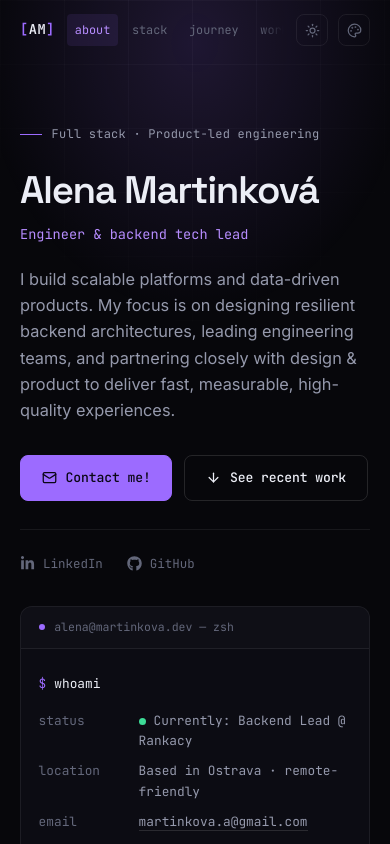
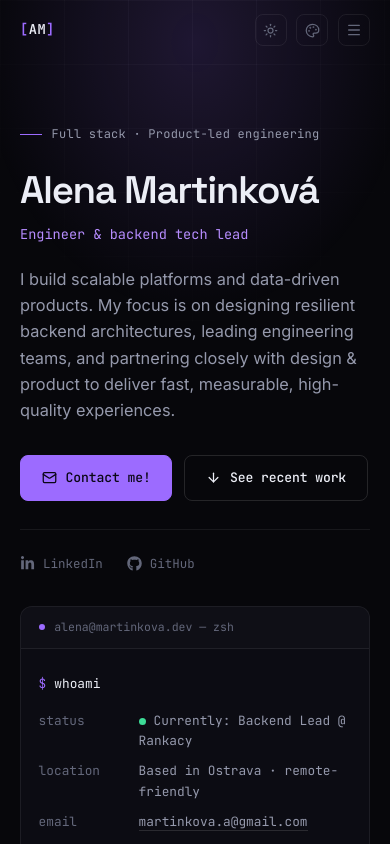
Before and after one commit to alenamartinkova/portfolio, a React (Vite) app: page / in a window 390 px wide. Shown: the top 844 px of the page. Built offline with nearby package versions, Linux system fonts and the light colour scheme.

Commit message:
Hamburger nav

```diff
--- a/src/components/Nav.css
+++ b/src/components/Nav.css
@@ -89,6 +89,68 @@
   white-space: nowrap;
 }
 
+.nav__burger {
+  display: none;
+  place-items: center;
+  width: 32px;
+  height: 32px;
+  flex-shrink: 0;
+  border: 1px solid var(--line);
+  border-radius: var(--r-md);
+  color: var(--text-dim);
+  transition: border-color var(--dur) var(--ease), color var(--dur) var(--ease),
+    background-color var(--dur) var(--ease);
+}
+
+.nav__burger svg {
+  width: 16px;
+  height: 16px;
+}
+
+.nav__burger:hover,
+.nav__burger[aria-expanded='true'] {
+  border-color: var(--accent-line);
+  background: var(--accent-soft);
+  color: var(--accent);
+}
+
+.nav__menu {
+  position: absolute;
+  top: 100%;
+  left: 0;
+  right: 0;
+  z-index: 55;
+  padding: 0.6rem var(--gutter) 1rem;
+  background: var(--surface);
+  border-bottom: 1px solid var(--line-mid);
+  box-shadow: 0 18px 40px rgba(0, 0, 0, 0.4);
+}
+
+.nav__menu-link {
+  display: block;
+  padding: 0.7rem 0.5rem;
+  border-bottom: 1px dashed var(--line);
+  font-family: var(--font-mono);
+  font-size: 0.9rem;
+  color: var(--text-muted);
+  transition: color var(--dur) var(--ease);
+}
+
+.nav__menu-link:hover,
+.nav__menu-link.is-active {
+  color: var(--accent-bright);
+}
+
+.nav__menu-status {
+  display: flex;
+  align-items: center;
+  gap: 0.5rem;
+  padding-top: 0.9rem;
+  font-family: var(--font-mono);
+  font-size: 0.72rem;
+  color: var(--text-dim);
+}
+
 .nav__progress {
   position: absolute;
   left: 0;
@@ -106,26 +168,26 @@
   }
 }
 
-/* Keep navigation reachable on phones — scroll the rail, never hide it. */
+/* Below this the five labels no longer fit on one line, so the rail is
+   replaced by a menu rather than being squeezed or scrolled. */
 @media (max-width: 620px) {
   .nav__inner {
     gap: 0.75rem;
   }
 
   .nav__links {
-    overflow-x: auto;
-    scrollbar-width: none;
-    -webkit-overflow-scrolling: touch;
-    mask-image: linear-gradient(90deg, #000 88%, transparent);
-    -webkit-mask-image: linear-gradient(90deg, #000 88%, transparent);
-  }
-
-  .nav__links::-webkit-scrollbar {
     display: none;
   }
 
-  .nav__link {
-    padding: 0.4rem 0.5rem;
-    font-size: 0.74rem;
+  .nav__burger {
+    display: grid;
   }
 }
+
+/* Belt and braces: even if the matchMedia listener never fires, the dropdown
+   can never be left stranded on a viewport that has no burger to close it. */
+@media (min-width: 621px) {
+  .nav__menu {
+    display: none;
+  }
+}
--- a/src/components/Nav.jsx
+++ b/src/components/Nav.jsx
@@ -1,5 +1,6 @@
-import { useEffect, useState } from 'react'
+import { useEffect, useRef, useState } from 'react'
 import './Nav.css'
+import { Menu, X } from 'lucide-react'
 import { useActiveSection, useScrollProgress } from '../hooks'
 import { useT } from '../i18n'
 import ThemeToggle from './ThemeToggle'
@@ -16,11 +17,16 @@ const LINKS = [
 
 const ids = LINKS.map(link => link.id)
 
+// Keep in sync with the breakpoint in Nav.css that swaps the rail for the menu.
+const MENU_QUERY = '(min-width: 621px)'
+
 export default function Nav() {
   const t = useT()
   const progress = useScrollProgress()
   const active = useActiveSection(ids)
   const [stuck, setStuck] = useState(false)
+  const [menuOpen, setMenuOpen] = useState(false)
+  const navRef = useRef(null)
 
   useEffect(() => {
     const onScroll = () => setStuck(window.scrollY > 24)
@@ -29,8 +35,40 @@ export default function Nav() {
     return () => window.removeEventListener('scroll', onScroll)
   }, [])
 
+  // Leaving the mobile breakpoint must not strand an open menu.
+  useEffect(() => {
+    const query = window.matchMedia(MENU_QUERY)
+    const onChange = event => {
+      if (event.matches) setMenuOpen(false)
+    }
+    query.addEventListener('change', onChange)
+    return () => query.removeEventListener('change', onChange)
+  }, [])
+
+  useEffect(() => {
+    if (!menuOpen) return
+
+    const onKeyDown = event => {
+      if (event.key === 'Escape') setMenuOpen(false)
+    }
+    const onPointerDown = event => {
+      if (!navRef.current?.contains(event.target)) setMenuOpen(false)
+    }
+
+    document.addEventListener('keydown', onKeyDown)
+    document.addEventListener('pointerdown', onPointerDown)
+    return () => {
+      document.removeEventListener('keydown', onKeyDown)
+      document.removeEventListener('pointerdown', onPointerDown)
+    }
+  }, [menuOpen])
+
   return (
-    <nav className={`nav${stuck ? ' nav--stuck' : ''}`} aria-label={t.nav.sections}>
+    <nav
+      className={`nav${stuck ? ' nav--stuck' : ''}`}
+      aria-label={t.nav.sections}
+      ref={navRef}
+    >
       <div className="nav__inner shell">
         <a className="nav__mark" href="#top">
           <span className="nav__mark-bracket">[</span>
@@ -59,8 +97,48 @@ export default function Nav() {
           </p>
           <ThemeToggle />
           <Customizer />
+
+          <button
+            type="button"
+            className="nav__burger"
+            aria-expanded={menuOpen}
+            aria-controls="nav-menu"
+            aria-label={t.nav.menu}
+            onClick={() => setMenuOpen(value => !value)}
+          >
+            {menuOpen ? (
+              <X aria-hidden="true" />
+            ) : (
+              <Menu aria-hidden="true" />
+            )}
+          </button>
         </div>
       </div>
+
+      {menuOpen && (
+        <div className="nav__menu" id="nav-menu">
+          <ul>
+            {LINKS.map(link => (
+              <li key={link.id}>
+                <a
+                  href={`#${link.id}`}
+                  className={`nav__menu-link${active === link.id ? ' is-active' : ''}`}
+                  aria-current={active === link.id ? 'true' : undefined}
+                  onClick={() => setMenuOpen(false)}
+                >
+                  {t.nav[link.key]}
+                </a>
+              </li>
+            ))}
+          </ul>
+
+          {/* The status pill is hidden at this width, so surface it here. */}
+          <p className="nav__menu-status">
+            <span className="status-dot" />
+            {t.nav.status}
+          </p>
+        </div>
+      )}
 
       <div
         className="nav__progress"
--- a/src/i18n/en.js
+++ b/src/i18n/en.js
@@ -16,6 +16,7 @@ export default {
     contact: 'contact',
     status: 'Backend Lead @ Rankacy',
     skip: 'Skip to content',
+    menu: 'Navigation menu',
     sections: 'Sections',
   },
 
--- a/src/i18n/sk.js
+++ b/src/i18n/sk.js
@@ -20,7 +20,7 @@ export default {
   hero: {
     eyebrow: 'Full stack · Produktovo vedený vývoj',
     role: 'Vývojárka & backend tech lead',
-    lead: 'Staviam škálovateľné platformy a produkty založené na dátach. Sústredím sa na návrh odolných backendových architektúr, vedenie vývojových tímov a úzku spoluprácu s dizajnom a produktom, aby bol výsledok rýchly, merateľný a kvalitný.',
+    lead: 'Vyvíjam škálovateľné platformy a produkty založené na dátach. Sústredím sa na návrh backendových architektúr, vedenie vývojových tímov a úzku spoluprácu s dizajnom a produktom, aby bol výsledok rýchly, merateľný a kvalitný.',
     ctaContact: 'Napíšte mi!',
     ctaWork: 'Pozrieť prácu',
   },
@@ -28,7 +28,7 @@ export default {
   terminal: {
     keys: { status: 'stav', location: 'lokalita', email: 'e-mail' },
     status: 'Aktuálne: Backend Lead @ Rankacy',
-    location: 'Pôsobím z Ostravy · remote-friendly',
+    location: 'Pôsobím v Ostrave · remote-friendly',
     focus: [
       'Návrh distribuovaných Python microservices a dátových pipeline',
       'Rozvoj platformy a funkcií bežiacich v reálnom čase',
@@ -41,12 +41,12 @@ export default {
     title:
       'Backend vývojárka s produktovým myslením a dôrazom na čisté, spoľahlivé systémy',
     description:
-      'Som full stack vývojárka so zameraním na backend a staviam rýchle, spoľahlivé webové platformy. Od roku 2019 som dodala všetko od e-shopov a rezervačných systémov po interné nástroje a produkty pracujúce s dátami v reálnom čase — aktuálne vediem backend v Rankacy, predtým Moravio a GIMMEDATA. Úzko spolupracujem s dizajnom a produktom, aby každý release držal pohromade, bol merateľný a výkonný.',
+      'Som full stack vývojárka so zameraním na backend a vyvíjam rýchle, spoľahlivé webové platformy. Od roku 2019 som dodávala všetko od e-shopov a rezervačných systémov po interné nástroje a produkty pracujúce s dátami v reálnom čase — aktuálne vediem backend v Rankacy, predtým som pracovala pre Moravio a GIMMEDATA. Úzko spolupracujem s dizajnom a produktom, aby každý release držal pohromade, bol merateľný a výkonný.',
     notes: [
       'Môj hlavný stack je Python (FastAPI), PostgreSQL, Redis, RabbitMQ a React. Záleží mi na čistej architektúre, efektívnych riešeniach, observabilite a poctivom testovaní (PyTest, Cypress).',
-      'Baví ma viesť tímy, mentorovať vývojárov a udržať dodávky pokojné a predvídateľné. Mimo kódu ma zaujíma aj kreatívna stránka — čokoľvek, čo zlepší používateľský zážitok.',
+      'Baví ma viesť tímy, mentorovať vývojárov a udržať releasy jasné a predvídateľné. Mimo kódu ma zaujíma aj kreatívna stránka — čokoľvek, čo zlepší užívateľský zážitok.',
     ],
-    caption: 'Aktuálne staviam v Rankacy',
+    caption: 'Aktuálne vyvíjam v Rankacy',
     stats: [
       'Rokov dodávania digitálnych produktov',
       'Produkčných služieb a webových aplikácií dodaných od začiatku do konca',
@@ -74,7 +74,7 @@ export default {
       {
         title: 'Vývoj webových produktov',
         description:
-          'Staviam použiteľné a výkonné produkty — nielen endpointy.',
+          'Vyvíjam použiteľné a efektívne produkty — nielen endpointy.',
         items: [
           'React a základy moderného frontendu',
           'Stav, routing, formuláre a real-time aktualizácie UI',
@@ -193,7 +193,7 @@ export default {
       {
         type: 'Analytická platforma pre e-sport',
         summary:
-          'Staviam backend pre competitive gaming, ktorý poháňa štatistiky hráčov v CS2, spracovanie zápasov a predplatné.',
+          'Vyvíjam backend pre competitive gaming, ktorý analyzuje štatistiky hráčov v CS2, spracováva zápasy a spravuje predplatné.',
         highlights: [
           'Event-driven služby vo FastAPI spracúvajúce dáta zo zápasov vo veľkom objeme',
           'Systém predplatného a fakturácia cez Stripe',
```
